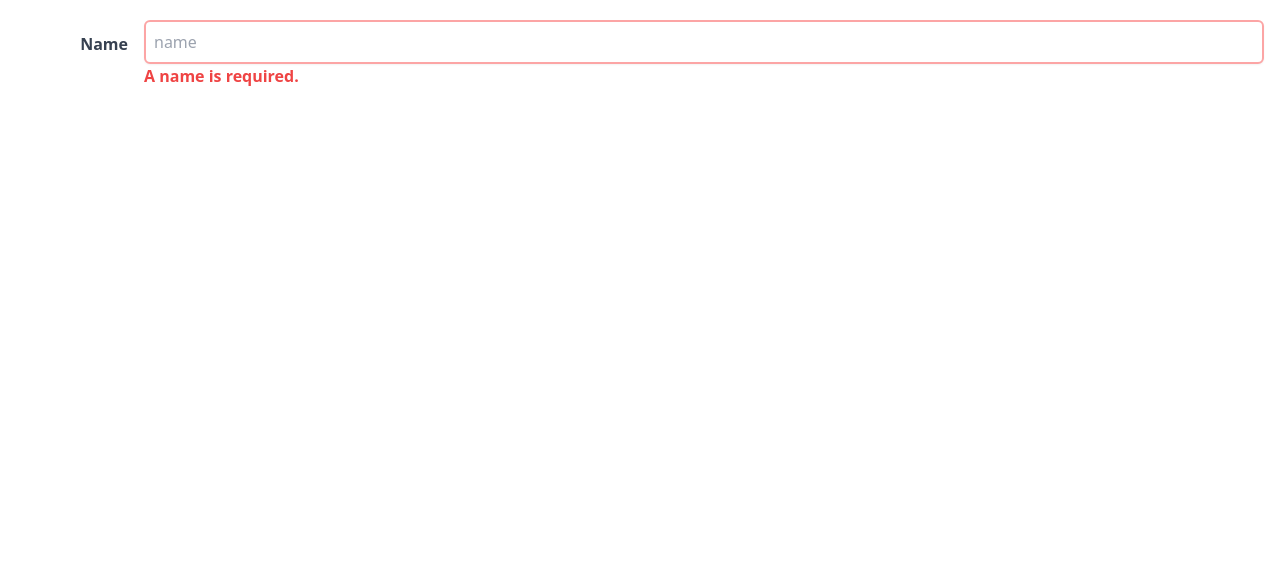
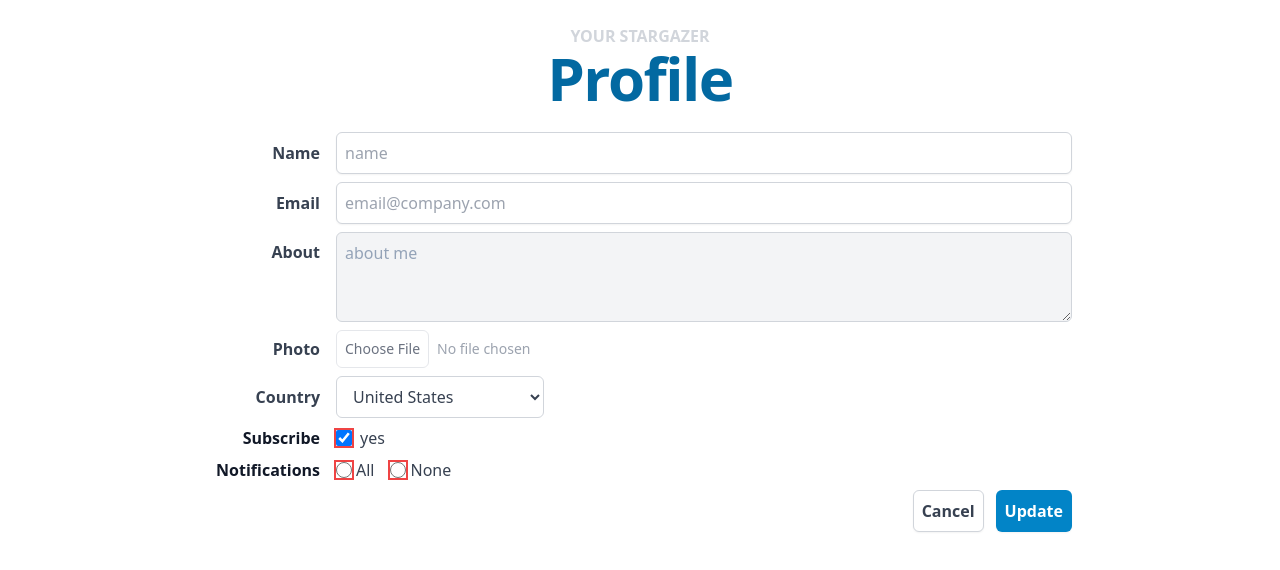
Before and after one commit to subash-gautam/learning-tailwind-css, a React (Vite) app: page / in a window 1280 px wide. Shown: the top 570 px of the page. Built offline with nearby package versions, Linux system fonts and the light colour scheme.

Commit message:
Form Element State : disabled checked indeterminate default placeholder-shown autofill read-only :fire: :boom:

```diff
--- a/src/App.jsx
+++ b/src/App.jsx
@@ -6,27 +6,154 @@ import Button from "./components/Button";
 function App() {
     return (
         <>
-            <form class="w-full grid gap-2 px-4">
-                <div class="flex justify-between items-center">
+            <main className="max-w-4xl mx-auto w-screen flex flex-col items-center justify-center">
+                <header className="my-6">
+                    <h2 className="text-center font-semibold uppercase text-gray-300">
+                        Your StarGazer
+                    </h2>
+                    <p className="text-center font-extrabold text-sky-700 tracking-tight text-6xl">
+                        Profile
+                    </p>
+                </header>
+                <form className="w-full grid gap-2 px-4">
+                    <div className="flex justify-between items-center">
                         <label
-                        for="name"
-                        class="w-32 text-right pr-4 font-bold text-gray-700">
+                            htmlFor="name"
+                            className="w-32 text-right pr-4 font-bold text-gray-700">
                             Name
                         </label>
-                    <div class="flex-1">
+                        <div className="flex-1">
                             <input
                                 required
                                 placeholder="name"
                                 type="text"
                                 id="name"
-                            class="peer mt-5 invalid:border-red-300 invalid:border-2 w-full rounded-md appearance-none border border-gray-300 py-2 px-2 bg-white text-gray-700 placeholder-gray-400 shadow-sm focus:outline-none focus:ring-2 focus:ring-yellow-600 focus:border-transparent"
+                                className="w-full rounded-md appearance-none border border-gray-300 py-2 px-2 bg-white text-gray-700 placeholder-gray-400 shadow-sm focus:outline-none focus:ring-2 focus:ring-sky-600 focus:border-transparent"
                             />
-                        <p class="hidden peer-invalid:block peer-invalid:font-bold peer-invalid:text-red-500">
-                            A name is required.
-                        </p>
                         </div>
                     </div>
+                    <div className="flex justify-between items-center">
+                        <label
+                            htmlFor="email"
+                            className="w-32 text-right pr-4 font-bold text-gray-700">
+                            Email
+                        </label>
+                        <input
+                            placeholder="email@company.com"
+                            type="email"
+                            id="email"
+                            className="w-52 rounded-md flex-1 appearance-none border border-gray-300 py-2 px-2 bg-white text-gray-700 placeholder-gray-400 shadow-sm focus:outline-none focus:ring-2 focus:ring-sky-600 focus:border-transparent"
+                        />
+                    </div>
+                    <div className="flex justify-between items-center">
+                        <label
+                            htmlFor="about"
+                            className="self-start w-32 text-right mt-2 pr-4 font-bold text-gray-700">
+                            About
+                        </label>
+                        <textarea
+                            disabled
+                            id="about"
+                            name="about"
+                            placeholder="about me"
+                            rows="3"
+                            className="disabled:bg-gray-100 w-full flex-1 placeholder:text-slate-400 appearance-none border border-gray-300 py-2 px-2 bg-white text-gray-700 placeholder-gray-400 rounded-md focus:outline-none focus:ring-2 focus:ring-sky-600"></textarea>
+                    </div>
+                    <div className="flex justify-start items-center">
+                        <label
+                            htmlFor="photo"
+                            className="w-32 text-right pr-4 font-bold text-gray-700">
+                            Photo
+                        </label>
+                        <input
+                            type="file"
+                            className="block text-sm text-gray-400 file:mr-2 file:py-2 file:px-2 file:rounded-md file:border-solid file:border file:border-gray-200 file:text-sm file:bg-white file:text-gray-500 hover:file:bg-gray-100"
+                        />
+                    </div>
+                    <div className="flex justify-start items-center focus:outline-none focus:ring-primary-500 focus:border-primary-500">
+                        <label
+                            htmlFor="country"
+                            className="w-32 text-right pr-4 font-bold text-gray-700">
+                            Country
+                        </label>
+                        <select
+                            id="country"
+                            name="country"
+                            autoComplete="country-name"
+                            className="focus:outline-none focus:ring-2 focus:ring-sky-600 w-52 text-gray-700 py-2 px-3 border border-gray-300 bg-white rounded-md">
+                            <option>United States</option>
+                            <option>Panama</option>
+                            <option>Chile</option>
+                        </select>
+                    </div>
+                    <div className="flex justify-start items-center">
+                        <div
+                            className="w-32 text-right pr-4 font-bold text-gray-900"
+                            id="label-email">
+                            Subscribe
+                        </div>
+                        <div className="flex items-center">
+                            <input
+                                id="subscribe"
+                                name="subscribe"
+                                type="checkbox"
+                                defaultChecked
+                                className="checked:ring-red-500 checked:ring-2 mr-2 focus:ring-sky-600 h-4 w-4 text-sky-600 border-gray-300 rounded"
+                            />
+                            <label
+                                htmlFor="subscribe"
+                                className="text-gray-700">
+                                yes
+                            </label>
+                        </div>
+                    </div>
+                    <div className="flex justify-start items-center">
+                        <div
+                            className="w-32 text-right pr-4 font-bold text-gray-900"
+                            id="label-email">
+                            Notifications
+                        </div>
+                        <div className="flex items-center mr-4">
+                            <input
+                                id="notifications-all"
+                                name="notifications"
+                                type="radio"
+                                className="indeterminate:ring-2 indeterminate:ring-red-500 focus:ring-sky-600 h-4 w-4 text-sky-600 border-gray-300"
+                            />
+                            <label
+                                htmlFor="notifications-all"
+                                className="ml-1 block text-gray-700">
+                                All
+                            </label>
+                        </div>
+                        <div className="flex items-center">
+                            <input
+                                id="notifications-none"
+                                name="notifications"
+                                type="radio"
+                                className="indeterminate:ring-2 indeterminate:ring-red-500 focus:ring-sky-600 h-4 w-4 text-sky-600 border-gray-300"
+                            />
+                            <label
+                                htmlFor="notifications-none"
+                                className="ml-1 block text-gray-700">
+                                None
+                            </label>
+                        </div>
+                    </div>
+                    <div className="flex justify-end">
+                        <button
+                            type="button"
+                            className="bg-white py-2 px-2 border border-gray-300 rounded-md shadow-sm font-bold text-gray-700 hover:bg-gray-50 focus:outline-none focus:ring-2 focus:ring-offset-2 focus:ring-sky-600">
+                            Cancel
+                        </button>
+                        <button
+                            type="submit"
+                            className="ml-3 inline-flex justify-center py-2 px-2 border border-transparent shadow-sm font-bold rounded-md text-white bg-sky-600 hover:bg-sky-700 focus:outline-none focus:ring-2 focus:ring-offset-2 focus:ring-sky-600">
+                            Update
+                        </button>
+                    </div>
                 </form>
+            </main>
         </>
     );
 }
```
Lines whose indentation alone changed are shown as unchanged.
